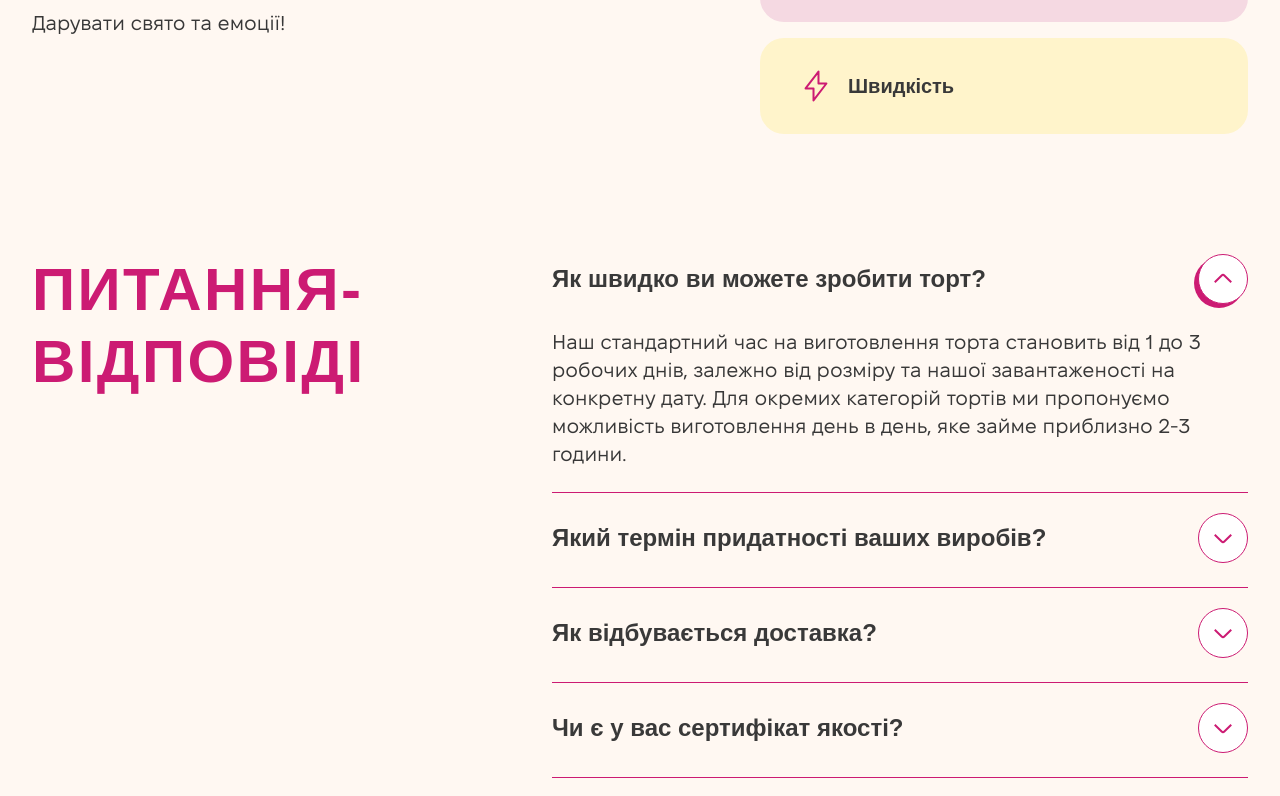
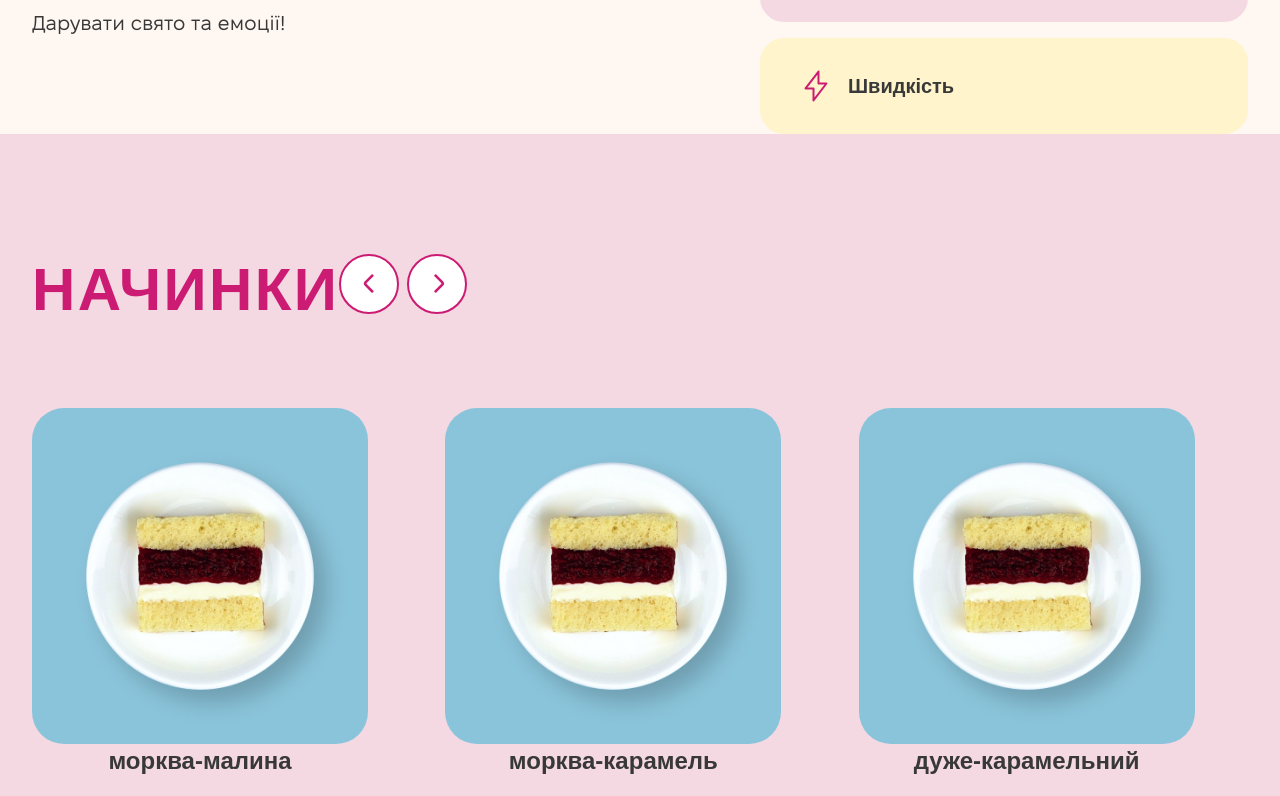
Before and after one commit to SoftRyzen-internship/de-tort, a Next.js app: page / in a window 1280 px wide. Shown: the part 2972-3768 px from the top of the page. Built offline with nearby package versions, Linux system fonts and the light colour scheme; a web font is replaced by a local one.

Commit message:
ad topping section

```diff
--- a/src/app/page.tsx
+++ b/src/app/page.tsx
@@ -5,6 +5,7 @@ import { Sweets } from "@/sections/Sweets";
 import { CakesAssortment } from "@/sections/CakesAssortment";
 import { QA } from "@/sections/QA";
 import { Reviews } from "@/sections/Reviews";
+import { Toppings } from "@/sections/Toppings";
 
 export default async function Home() {
   return (
@@ -13,6 +14,8 @@ export default async function Home() {
       <CakesAssortment />
       <Sweets />
       <About />
+
+      <Toppings />
       <QA />
       <Reviews />
       <Contacts />
--- a/src/components/base/Slider/SliderConfig.ts
+++ b/src/components/base/Slider/SliderConfig.ts
@@ -31,22 +31,20 @@ export const getSliderConfigs = (section: TSections) => {
       return {
         [dimensions.sm]: {
           slidesPerView: 1,
+          slidesPerGroup: 1,
           allowTouchMove: false,
-          loop: false,
-          centeredSlidesBounds: true,
         },
         [dimensions.md]: {
           slidesPerView: 2,
+          slidesPerGroup: 2,
           spaceBetween: 32,
           allowTouchMove: false,
-
-          loop: false,
         },
         [dimensions.lg]: {
           slidesPerView: 3,
+          slidesPerGroup: 3,
           allowTouchMove: false,
           grabCursor: false,
-          loop: false,
         },
       };
     }
--- /dev/null
+++ b/src/data/topppings.json
@@ -0,0 +1,21 @@
+{
+  "sectionTitle": "Начинки",
+  "toppings": [
+    {
+      "label": "морква-малина",
+      "id": 1
+    },
+    {
+      "label": "морква-карамель",
+      "id": 2
+    },
+    {
+      "label": "дуже-карамельний",
+      "id": 3
+    },
+    {
+      "label": "Шоколад",
+      "id": 4
+    }
+  ]
+}
--- /dev/null
+++ b/src/sections/Toppings/Toppings.tsx
@@ -0,0 +1,54 @@
+import Image from "next/image";
+
+import { Slider } from "@/components/base/Slider";
+import { SliderNav } from "@/components/base/SliderNav";
+import { SectionTitle } from "@/components/ui/SectionTitle";
+
+import defaultImage from "~/images/raspberrycaramel-@x2.jpg";
+
+import data from "@/data/topppings.json";
+
+const src = defaultImage;
+
+export const Toppings: React.FC = () => {
+  const { sectionTitle, toppings } = data;
+
+  const slides = toppings?.map(({ label, id }) => (
+    <div
+      key={id}
+      className="bg-transparent smOnly:max-w-[320px] lg:w-[384px] md:w-[336px] lg:w-[384px] flex flex-col items-center justify-center"
+    >
+      <Image
+        className=" bg-color-bg-accent w-full rounded-[32px]"
+        alt={label}
+        src={src}
+      />
+      <p className="md:font-semibold  text-2xl text-color-text-secondary leading-[34px] font-bold text-start">
+        {label}
+      </p>
+    </div>
+  ));
+
+  return (
+    <>
+      <section className="section bg-color-bg-accent pb-[60px] md:pb-[80px] xl:pb-[120px]">
+        <div className="container ">
+          <div className="md:flex pb-6 md:pb-10 xl:pb-[60px]">
+            <SectionTitle text={sectionTitle} />
+            <SliderNav
+              className="smOnly:hidden mdOnly:flex mdOnly:ml-auto "
+              section="toppings"
+            />
+          </div>
+          <Slider
+            customClass="xl:!cursor-default"
+            customSlideClass="pt-[18px] xl:pt-[22px] smOnly:!w-full xl:!cursor-auto"
+            slides={slides}
+            section="toppings"
+          />
+          <SliderNav className="flex md:hidden" section="toppings" />
+        </div>
+      </section>
+    </>
+  );
+};
--- /dev/null
+++ b/src/sections/Toppings/index.ts
@@ -0,0 +1 @@
+export * from "./Toppings";
```
